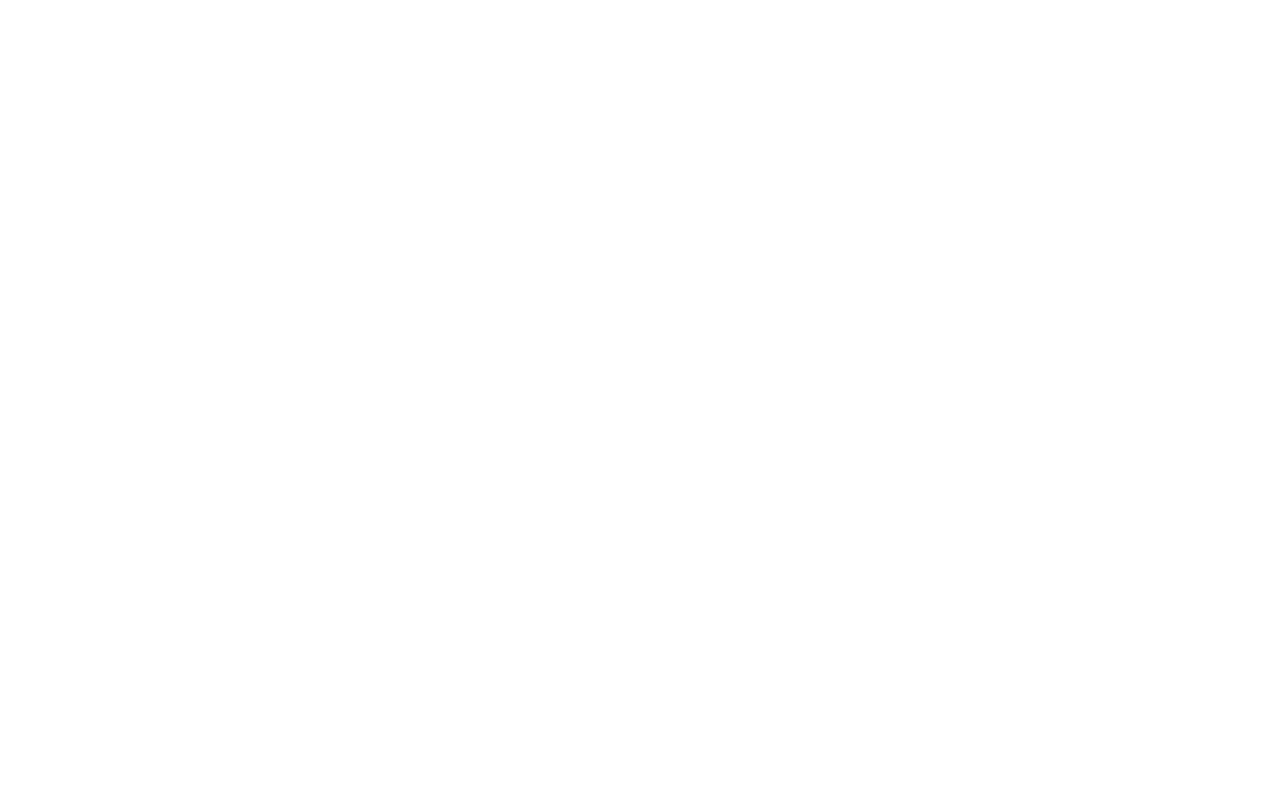
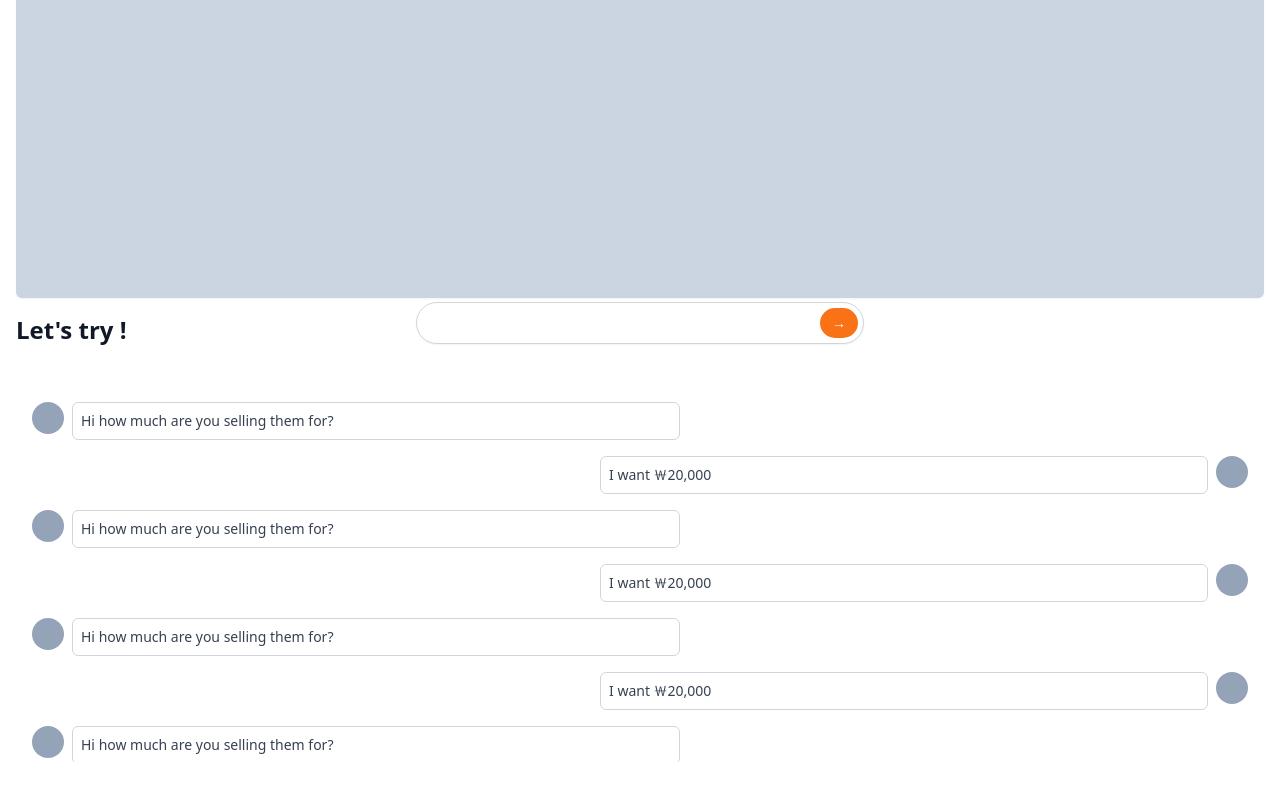
Before and after one commit to kanaheo/carrot-market, a Next.js app: page /live/1 in a window 1280 px wide. Before the commit this address had no page. Shown: the part 444-1244 px from the top of the page. Before the commit the page ends 800 px from the top, so only its background shows below. Built offline with nearby package versions, Linux system fonts and the light colour scheme.

Commit message:
live stream end

```diff
--- a/pages/chats/[id].tsx
+++ b/pages/chats/[id].tsx
@@ -2,7 +2,7 @@
 
 const ChatDetail: NextPage = () => {
   return (
-    <div className="py-10 px-4 space-y-4">
+    <div className="py-10 pb-16 px-4 space-y-4">
       <div className="flex items-start space-x-2">
         <div className="w-8 h-8 rounded-full bg-slate-400" />
         <div className="w-1/2 text-sm text-gray-700 p-2 border border-gray-300 rounded-md">
--- /dev/null
+++ b/pages/live/[id].tsx
@@ -0,0 +1,101 @@
+import type { NextPage } from "next";
+
+const LiveDetail: NextPage = () => {
+  return (
+    <div className="py-10 px-4 space-y-4">
+      <div className="w-full rounded-md shadow-sm bg-slate-300 aspect-video " />
+      <h3 className=" text-gray-900 font-semibold text-2xl mt-2">
+        Let&#39;s try !
+      </h3>
+      <div className="py-10 pb-16 h-[50vh] overflow-y-scroll px-4 space-y-4">
+        <div className="flex items-start space-x-2">
+          <div className="w-8 h-8 rounded-full bg-slate-400" />
+          <div className="w-1/2 text-sm text-gray-700 p-2 border border-gray-300 rounded-md">
+            Hi how much are you selling them for?
+          </div>
+        </div>
+        <div className="flex flex-row-reverse items-start space-x-2 space-x-reverse">
+          <div className="w-8 h-8 rounded-full bg-slate-400" />
+          <div className="w-1/2 text-sm text-gray-700 p-2 border border-gray-300 rounded-md">
+            I want ￦20,000
+          </div>
+        </div>
+        <div className="flex items-start space-x-2">
+          <div className="w-8 h-8 rounded-full bg-slate-400" />
+          <div className="w-1/2 text-sm text-gray-700 p-2 border border-gray-300 rounded-md">
+            Hi how much are you selling them for?
+          </div>
+        </div>
+        <div className="flex flex-row-reverse items-start space-x-2 space-x-reverse">
+          <div className="w-8 h-8 rounded-full bg-slate-400" />
+          <div className="w-1/2 text-sm text-gray-700 p-2 border border-gray-300 rounded-md">
+            I want ￦20,000
+          </div>
+        </div>
+        <div className="flex items-start space-x-2">
+          <div className="w-8 h-8 rounded-full bg-slate-400" />
+          <div className="w-1/2 text-sm text-gray-700 p-2 border border-gray-300 rounded-md">
+            Hi how much are you selling them for?
+          </div>
+        </div>
+        <div className="flex flex-row-reverse items-start space-x-2 space-x-reverse">
+          <div className="w-8 h-8 rounded-full bg-slate-400" />
+          <div className="w-1/2 text-sm text-gray-700 p-2 border border-gray-300 rounded-md">
+            I want ￦20,000
+          </div>
+        </div>
+        <div className="flex items-start space-x-2">
+          <div className="w-8 h-8 rounded-full bg-slate-400" />
+          <div className="w-1/2 text-sm text-gray-700 p-2 border border-gray-300 rounded-md">
+            Hi how much are you selling them for?
+          </div>
+        </div>
+        <div className="flex flex-row-reverse items-start space-x-2 space-x-reverse">
+          <div className="w-8 h-8 rounded-full bg-slate-400" />
+          <div className="w-1/2 text-sm text-gray-700 p-2 border border-gray-300 rounded-md">
+            I want ￦20,000
+          </div>
+        </div>
+        <div className="flex items-start space-x-2">
+          <div className="w-8 h-8 rounded-full bg-slate-400" />
+          <div className="w-1/2 text-sm text-gray-700 p-2 border border-gray-300 rounded-md">
+            Hi how much are you selling them for?
+          </div>
+        </div>
+        <div className="flex flex-row-reverse items-start space-x-2 space-x-reverse">
+          <div className="w-8 h-8 rounded-full bg-slate-400" />
+          <div className="w-1/2 text-sm text-gray-700 p-2 border border-gray-300 rounded-md">
+            I want ￦20,000
+          </div>
+        </div>
+        <div className="flex items-start space-x-2">
+          <div className="w-8 h-8 rounded-full bg-slate-400" />
+          <div className="w-1/2 text-sm text-gray-700 p-2 border border-gray-300 rounded-md">
+            Hi how much are you selling them for?
+          </div>
+        </div>
+        <div className="flex flex-row-reverse items-start space-x-2 space-x-reverse">
+          <div className="w-8 h-8 rounded-full bg-slate-400" />
+          <div className="w-1/2 text-sm text-gray-700 p-2 border border-gray-300 rounded-md">
+            I want ￦20,000
+          </div>
+        </div>
+      </div>
+      <div className="fixed w-full mx-auto max-w-md bottom-3 inset-x-0">
+        <div className="flex relative items-center">
+          <input
+            type="text"
+            className="shadow-sm rounded-full w-full border-gray-300 focus:ring-orange-500 focus:outline-none pr-12 focus:border-orange-500"
+          />
+          <div className="absolute inset-y-0 flex py-1.5 pr-1.5 right-0">
+            <button className="flex cursor-pointer items-center bg-orange-500 rounded-full px-3 text-sm text-white hover:bg-orange-600 focus:ring-2 focus:ring-offset-2 focus:ring-orange-500">
+              &rarr;
+            </button>
+          </div>
+        </div>
+      </div>
+    </div>
+  );
+};
+
+export default LiveDetail;
--- /dev/null
+++ b/pages/live/index.tsx
@@ -0,0 +1,28 @@
+import type { NextPage } from "next";
+
+const Live: NextPage = () => {
+  return (
+    <div className="py-10 divide-y-2 space-y-4">
+      {new Array(5).fill(1).map((_, i) => {
+        return (
+          <div className="pt-4 px-4" key={i}>
+            <div className="w-full rounded-md shadow-sm bg-slate-300 aspect-video " />
+            <h3 className=" text-gray-700 text-lg mt-2">Let&#39;s try !</h3>
+          </div>
+        );
+      })}
+      <button className="fixed hover:bg-orange-500 transition-colors cursor-pointer  bottom-24 right-5 shadow-xl bg-orange-400 rounded-full p-4 border-transparent text-white transform">
+        <svg
+          className="w-6 h-6"
+          fill="currentColor"
+          viewBox="0 0 20 20"
+          xmlns="http://www.w3.org/2000/svg"
+        >
+          <path d="M2 6a2 2 0 012-2h6a2 2 0 012 2v8a2 2 0 01-2 2H4a2 2 0 01-2-2V6zM14.553 7.106A1 1 0 0014 8v4a1 1 0 00.553.894l2 1A1 1 0 0018 13V7a1 1 0 00-1.447-.894l-2 1z"></path>
+        </svg>
+      </button>
+    </div>
+  );
+};
+
+export default Live;
```
